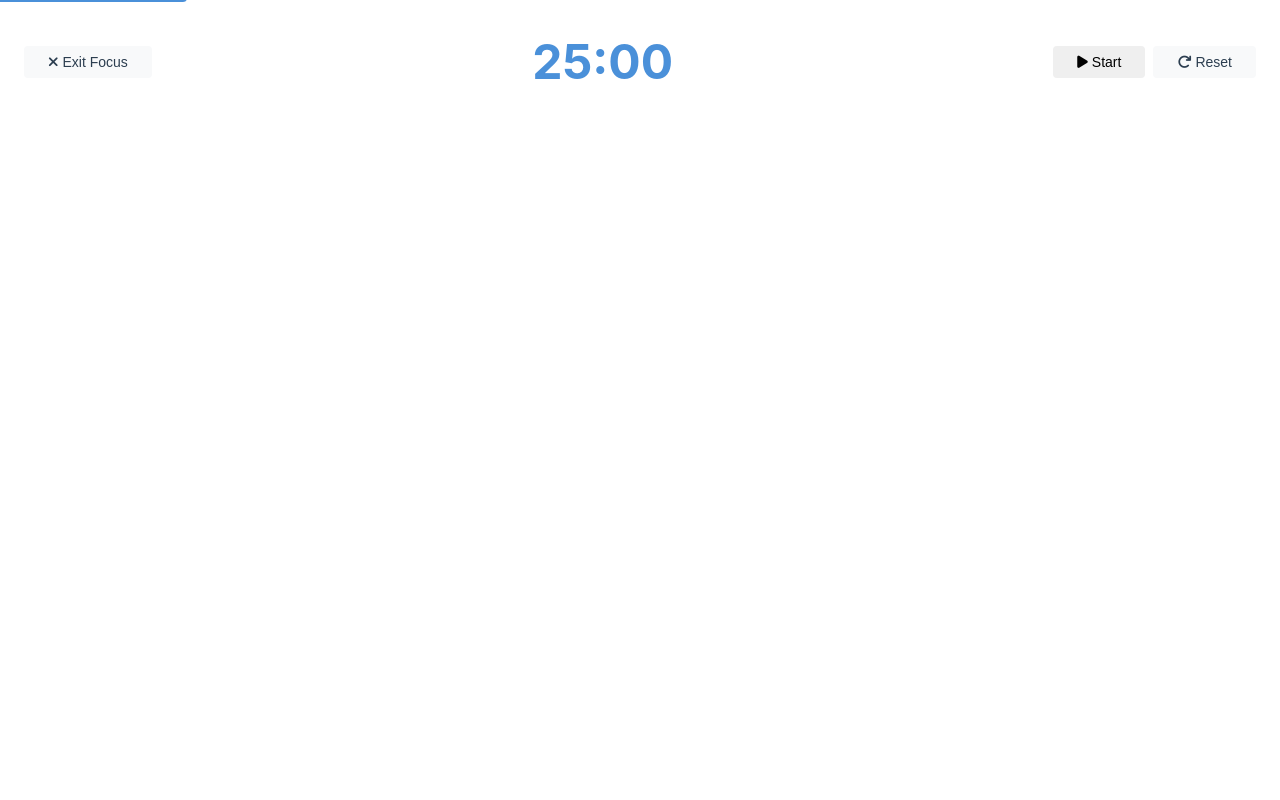
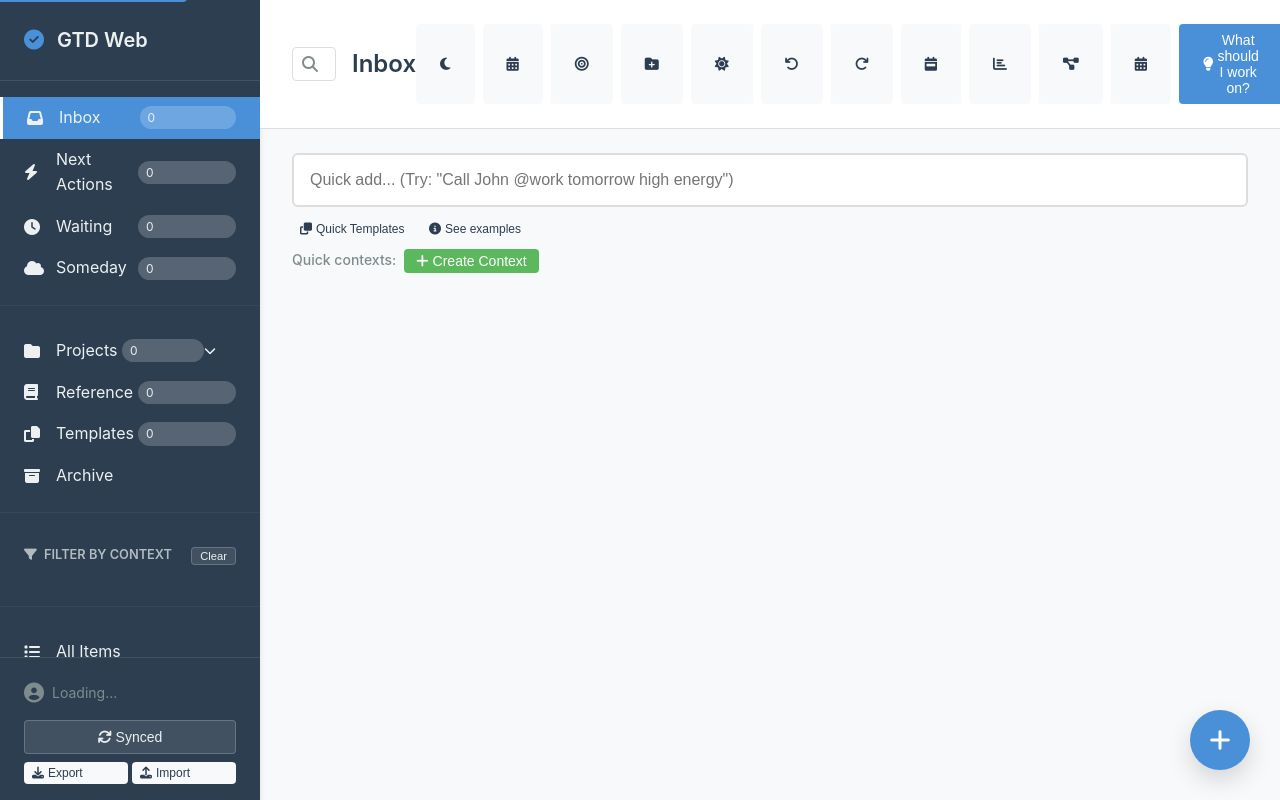
Before and after one commit to monch1962/GTD-web, a website with bundled scripts: page index.html in a window 1280 px wide. Built offline with nearby package versions, Linux system fonts and the light colour scheme.

Commit message:
fix: Remove duplicate display property causing focus overlay to always show
🐛 Bug: Focus mode overlay was visible on page load, blocking the app
🔧 Fix: Removed duplicate 'display: flex' from inline style attribute
📝 Details: CSS uses last duplicate property, so 'display: flex' overrode 'display: none'
✅ Result: Overlay now properly hidden by default, Exit Focus button works

File: index.html:1441

```diff
--- a/index.html
+++ b/index.html
@@ -1438,7 +1438,7 @@
     </div>
 
     <!-- Focus Mode Overlay -->
-    <div id="focus-mode-overlay" class="focus-overlay" style="display: none; position: fixed; top: 0; left: 0; right: 0; bottom: 0; background: var(--bg-primary); z-index: 10000; padding: var(--spacing-lg); display: flex; flex-direction: column;">
+    <div id="focus-mode-overlay" class="focus-overlay" style="display: none; position: fixed; top: 0; left: 0; right: 0; bottom: 0; background: var(--bg-primary); z-index: 10000; padding: var(--spacing-lg); flex-direction: column;">
         <div style="display: flex; justify-content: space-between; align-items: center; margin-bottom: var(--spacing-lg);">
             <button id="btn-exit-focus" class="btn btn-secondary">
                 <i class="fas fa-times"></i> Exit Focus
```
